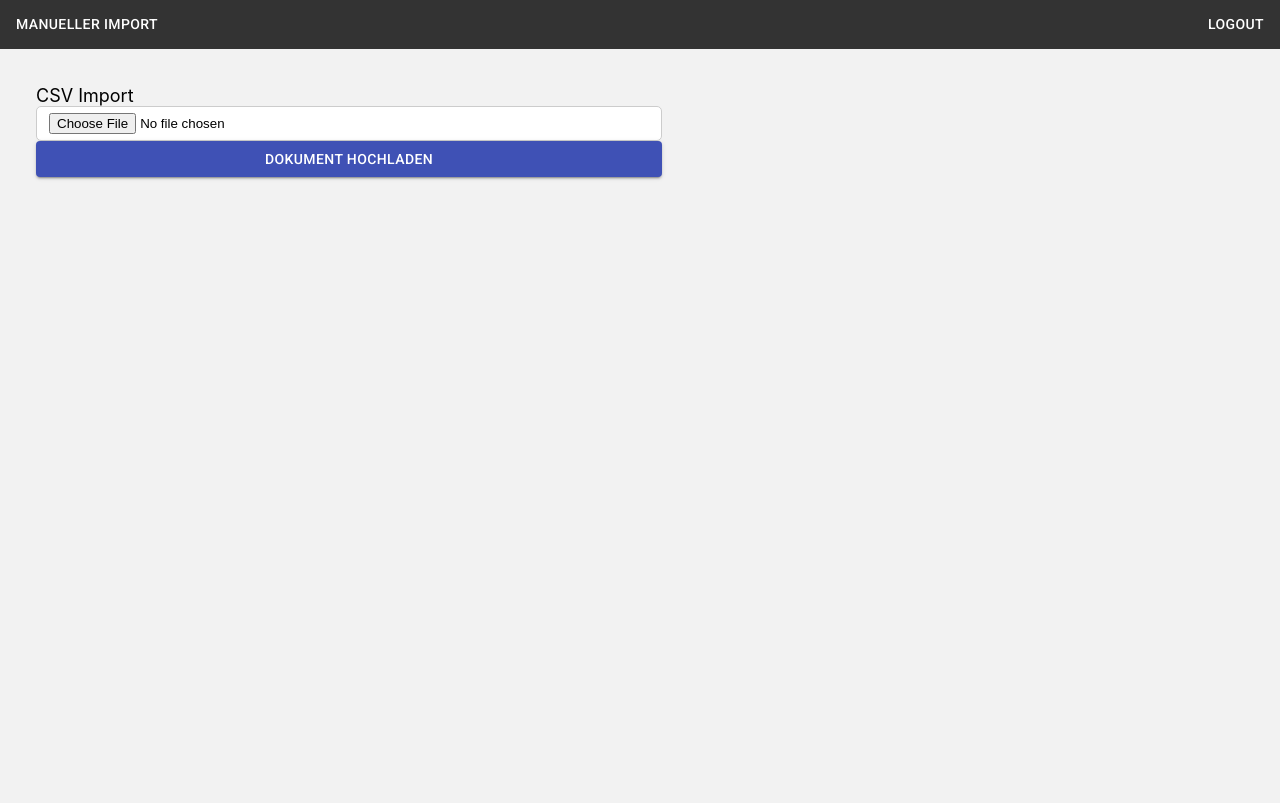
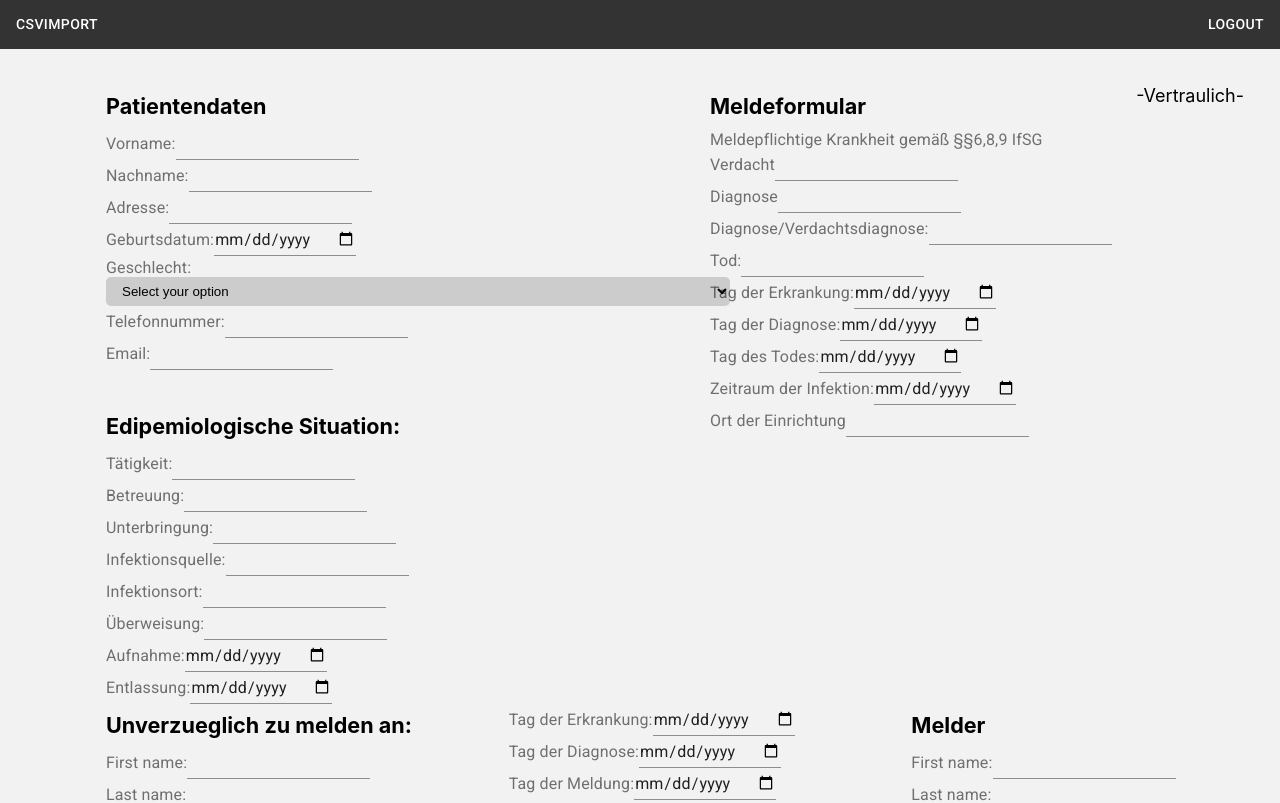
Before and after one commit to suniastar/online-fallregister, a React (Create React App) app in the folder fallregister_frontend/: page / in a window 1280 px wide. Shown: the top 803 px of the page. Built offline with nearby package versions, Linux system fonts and the light colour scheme; the HTML template or start-up script is replaced by a standard one.

Commit message:
default page meldeformular

```diff
--- a/fallregister_frontend/src/App.js
+++ b/fallregister_frontend/src/App.js
@@ -8,7 +8,7 @@ import CSVImportForm from './CSVImportForm.js';
 class App extends React.Component {
     constructor(){
         super();
-        this.state = {buttontext: "manueller import"};
+        this.state = {buttontext: "csvimport"};
         this.onButtonClick = this.onButtonClick.bind(this);
     }
 
```
Also changed, not shown: fallregister_frontend/src/LoginForm.js (added).
